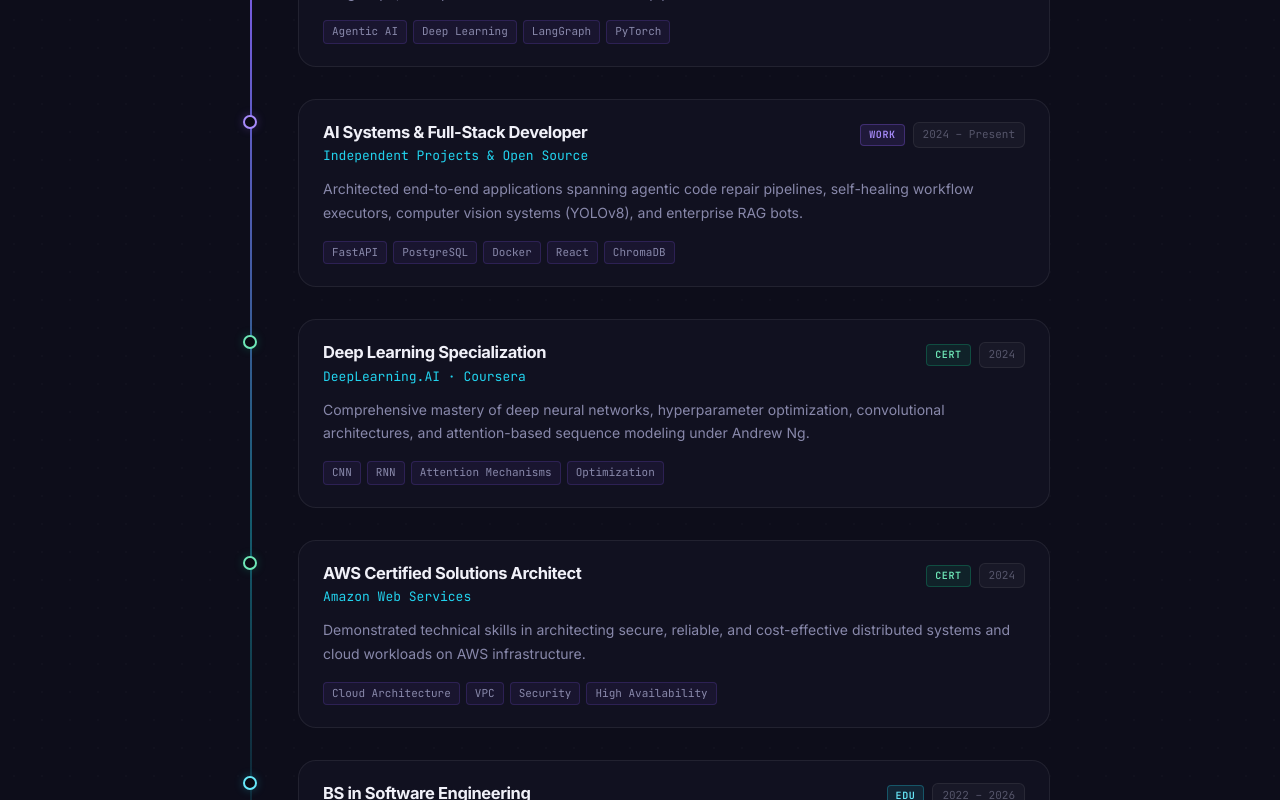
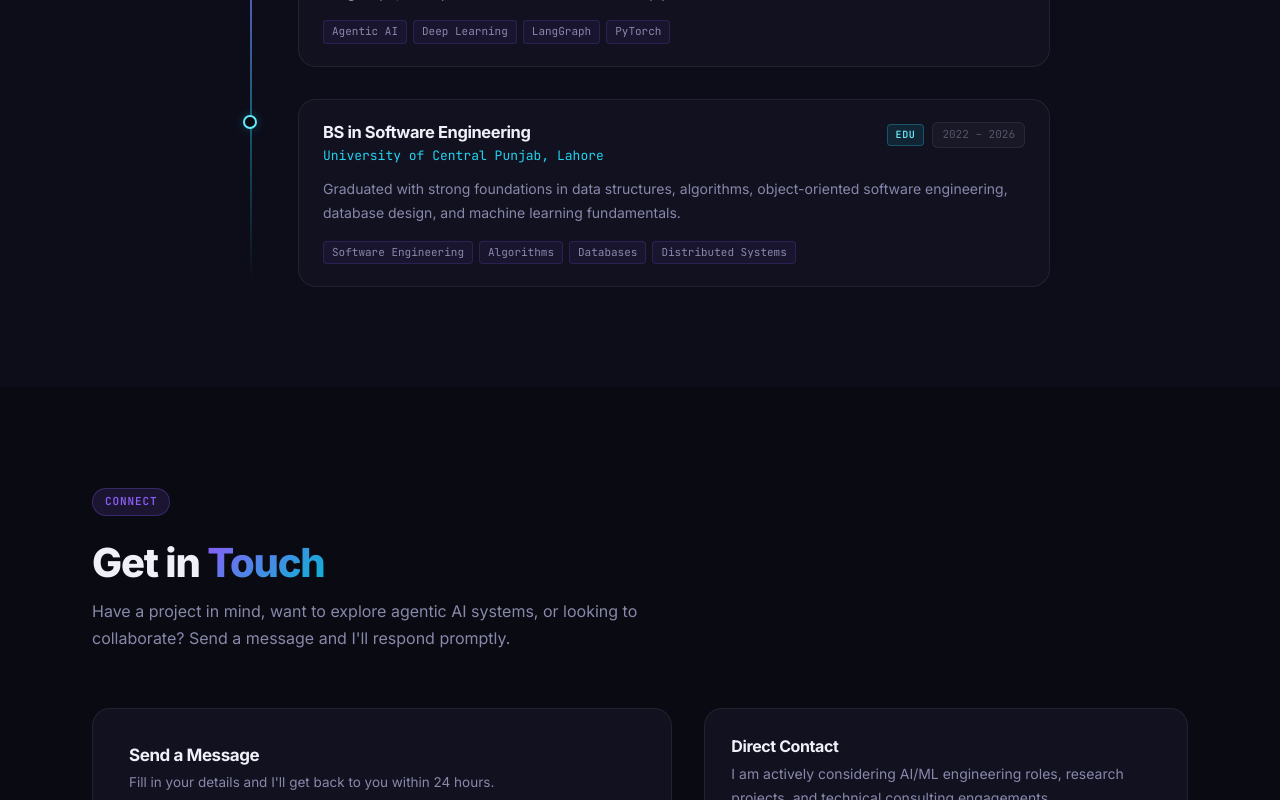
Before and after one commit to Ali241124/Personal-Portfolio, a React (Vite) app in the folder client/: page / in a window 1280 px wide. Shown: the part 5520-6320 px from the top of the page. Built offline with nearby package versions, Linux system fonts and the light colour scheme.

Commit message:
Update experience section

```diff
--- a/client/src/components/Experience.jsx
+++ b/client/src/components/Experience.jsx
@@ -2,9 +2,9 @@ import { useRef } from "react";
 import { motion, useInView } from "framer-motion";
 
 const TYPE_COLORS = {
-  work:      { bg: "rgba(139,92,246,0.12)", border: "rgba(139,92,246,0.3)", text: "#a78bfa", label: "Work" },
+  work: { bg: "rgba(139,92,246,0.12)", border: "rgba(139,92,246,0.3)", text: "#a78bfa", label: "Work" },
   education: { bg: "rgba(34,211,238,0.10)", border: "rgba(34,211,238,0.28)", text: "#67e8f9", label: "Edu" },
-  cert:      { bg: "rgba(16,185,129,0.10)", border: "rgba(16,185,129,0.28)", text: "#6ee7b7", label: "Cert" },
+  cert: { bg: "rgba(16,185,129,0.10)", border: "rgba(16,185,129,0.28)", text: "#6ee7b7", label: "Cert" },
 };
 
 const timeline = [
@@ -15,30 +15,6 @@ const timeline = [
     type: "education",
     description: "Master's research focusing on multi-agent collaboration frameworks, stateful graph reasoning with LangGraph, and optimized transformer inference pipelines.",
     tags: ["Agentic AI", "Deep Learning", "LangGraph", "PyTorch"],
-  },
-  {
-    period: "2024 – Present",
-    title: "AI Systems & Full-Stack Developer",
-    place: "Independent Projects & Open Source",
-    type: "work",
-    description: "Architected end-to-end applications spanning agentic code repair pipelines, self-healing workflow executors, computer vision systems (YOLOv8), and enterprise RAG bots.",
-    tags: ["FastAPI", "PostgreSQL", "Docker", "React", "ChromaDB"],
-  },
-  {
-    period: "2024",
-    title: "Deep Learning Specialization",
-    place: "DeepLearning.AI · Coursera",
-    type: "cert",
-    description: "Comprehensive mastery of deep neural networks, hyperparameter optimization, convolutional architectures, and attention-based sequence modeling under Andrew Ng.",
-    tags: ["CNN", "RNN", "Attention Mechanisms", "Optimization"],
-  },
-  {
-    period: "2024",
-    title: "AWS Certified Solutions Architect",
-    place: "Amazon Web Services",
-    type: "cert",
-    description: "Demonstrated technical skills in architecting secure, reliable, and cost-effective distributed systems and cloud workloads on AWS infrastructure.",
-    tags: ["Cloud Architecture", "VPC", "Security", "High Availability"],
   },
   {
     period: "2022 – 2026",
```
